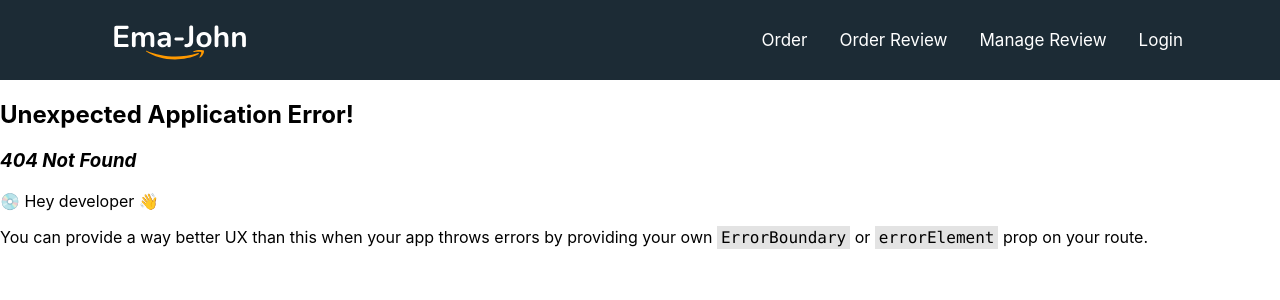
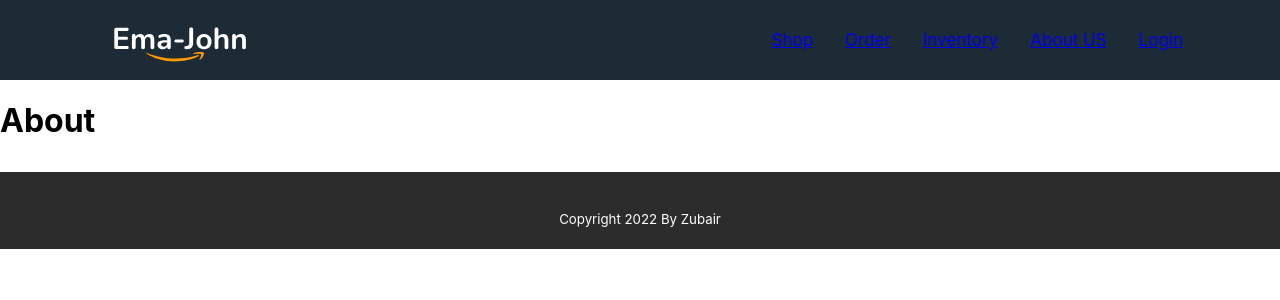
Before and after one commit to codex-zubair/ema-john, a React (Create React App) app: page /about in a window 1280 px wide. Before the commit this address had no page. Shown: the top 300 px of the page. Built offline with nearby package versions, Linux system fonts and the light colour scheme.

Commit message:
navigation are working fine

```diff
--- a/src/App.js
+++ b/src/App.js
@@ -1,31 +1,44 @@
 import { createBrowserRouter, RouterProvider } from 'react-router-dom';
 import './App.css';
 import Login from './components/Login/Login';
-import ManageReview from './components/ManageReview/ManageReview';
+import About from './components/About/About';
 import Order from './components/Order/Order';
-import OrderReview from './components/OrderReview/OrderReview';
 import Shop from './components/Shop/Shop';
 import Main from './layout/Main/Main';
+import Inventory from './components/Inventory/Inventory';
 
 function App() {
 
   const router = createBrowserRouter([
 
-    { path: '/', element: <Shop></Shop> },
+    {
+      path: '/', element: <Main></Main>, children: [
 
+        {
+          path: '/', element: <Shop></Shop>
+        },
         {
           path: '/order', element: <Order></Order>
         },
         {
-      path: '/order-review', element: <OrderReview></OrderReview>
+          path: '/inventory', element: <Inventory></Inventory>
         },
         {
-      path: '/manage-review', element: <ManageReview></ManageReview>
+          path: '/about', element: <About></About>
         },
 
         {
-      path: '/login' , element: <Login></Login>
+          path: '/login', element: <Login></Login>
         }
+      ]
+    }
+
+
+    // <Link to='/shop'>Shop</Link>
+    //               <Link to='/order'>Order</Link>
+    //               <Link to='/inventory'>Inventory</Link>
+    //               <Link href="/about">About US</Link>
+    //               <Link src='/login'>Login</Link>
 
 
 
@@ -37,11 +50,6 @@ function App() {
 
   return (
     <div className='app'>
-
-      {/* Main Layout Section Start */}
-      <Main></Main>
-      {/* Main Layout Section Start */}
-
       <RouterProvider
         router={router} />
     </div>
--- a/src/components/Login/Login.js
+++ b/src/components/About/About.js
@@ -1,11 +1,11 @@
 import React from 'react';
 
-const Login = () => {
+const About = () => {
     return (
         <div>
-            <h1>Login</h1>
+            <h1>About</h1>
         </div>
     );
 };
 
-export default Login;
+export default About;
--- a/src/components/Header/Header.css
+++ b/src/components/Header/Header.css
@@ -6,7 +6,6 @@ nav {
     justify-content: space-between;
     padding-left: 112px;
     padding-right: 97px;
-    position: relativemain-section;
 }
 
 .nav-menu-link {
@@ -17,6 +16,7 @@ nav {
 
 .nav-menu-link a {
     font-size: 17px;
+
 }
 
 .nav-menu-link a:hover {
--- a/src/components/Header/Header.js
+++ b/src/components/Header/Header.js
@@ -1,25 +1,31 @@
 import React from 'react';
 import './Header.css';
 import logo from '../../images/Logo.svg';
+import { Link } from 'react-router-dom';
+
 
 
 const Header = () => {
     return (
+
         <nav>
-            {/* LOGO */}
+            <img src={logo} alt="" />
+
+
             <div>
-            <img src={logo} alt="" />
+
+                {/* Nav Menu Section Start*/}
+                <div div className='nav-menu-link'>
+                <Link to='/'>Shop</Link>
+                <Link to='/order'>Order</Link>
+                <Link to='/inventory'>Inventory</Link>
+                <Link to="/about">About US</Link>
+                <Link to='/login'>Login</Link>
+
+                </div>
+
             </div>
 
-
-            {/* Nav Menu Section Start*/}
-            <div className='nav-menu-link'>
-                <a src='/order'>Order</a>
-                <a>Order Review</a>
-                <a>Manage Review</a>
-                <a>Login</a>
-            </div>
-            {/* Nav Menu Section End*/}
 
         </nav>
     );
--- /dev/null
+++ b/src/components/Inventory/Inventory.js
@@ -0,0 +1,11 @@
+import React from 'react';
+
+const Inventory = () => {
+    return (
+        <div>
+            <h1>Inventory</h1>
+        </div>
+    );
+};
+
+export default Inventory;
--- a/src/components/ManageReview/ManageReview.js
+++ /dev/null
@@ -1,11 +0,0 @@
-import React from 'react';
-
-const ManageReview = () => {
-    return (
-        <div>
-            ManageReview
-        </div>
-    );
-};
-
-export default ManageReview;
--- a/src/components/OrderReview/OrderReview.js
+++ /dev/null
@@ -1,11 +0,0 @@
-import React from 'react';
-
-const OrderReview = () => {
-    return (
-        <div>
-            This is Order Review
-        </div>
-    );
-};
-
-export default OrderReview;
--- a/src/layout/Main/Main.js
+++ b/src/layout/Main/Main.js
@@ -1,4 +1,6 @@
 import React from 'react';
+import { Outlet } from 'react-router-dom';
+import Footer from '../../components/Footer/Footer';
 import Header from '../../components/Header/Header';
 import Shop from '../../components/Shop/Shop';
 
@@ -7,7 +9,8 @@ const Main = () => {
     return (
         <div>
             <Header></Header>
-
+            <Outlet></Outlet>
+            <Footer></Footer>
         </div>
     );
 };
```
Also changed, not shown: src/components/About/About.css (added), src/components/Inventory/Inventory.css (added). Lines whose indentation alone changed are shown as unchanged.
